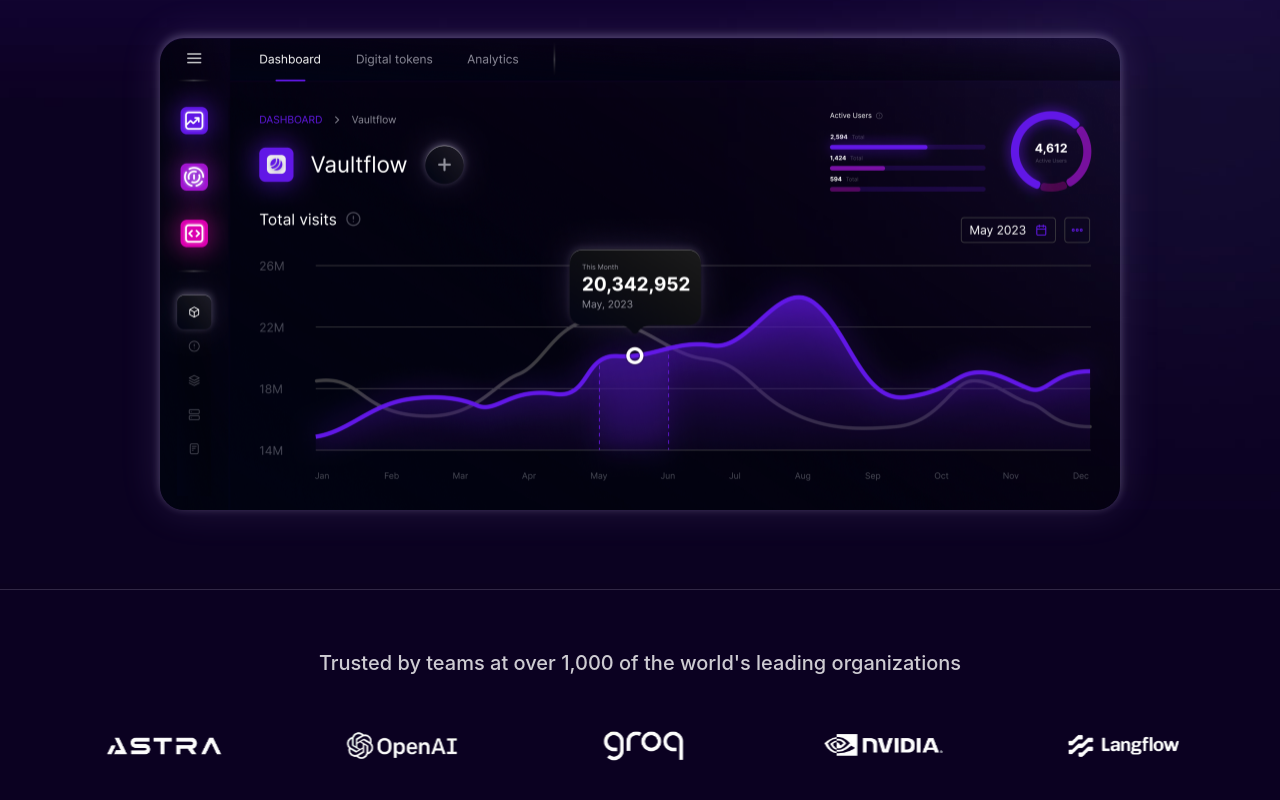
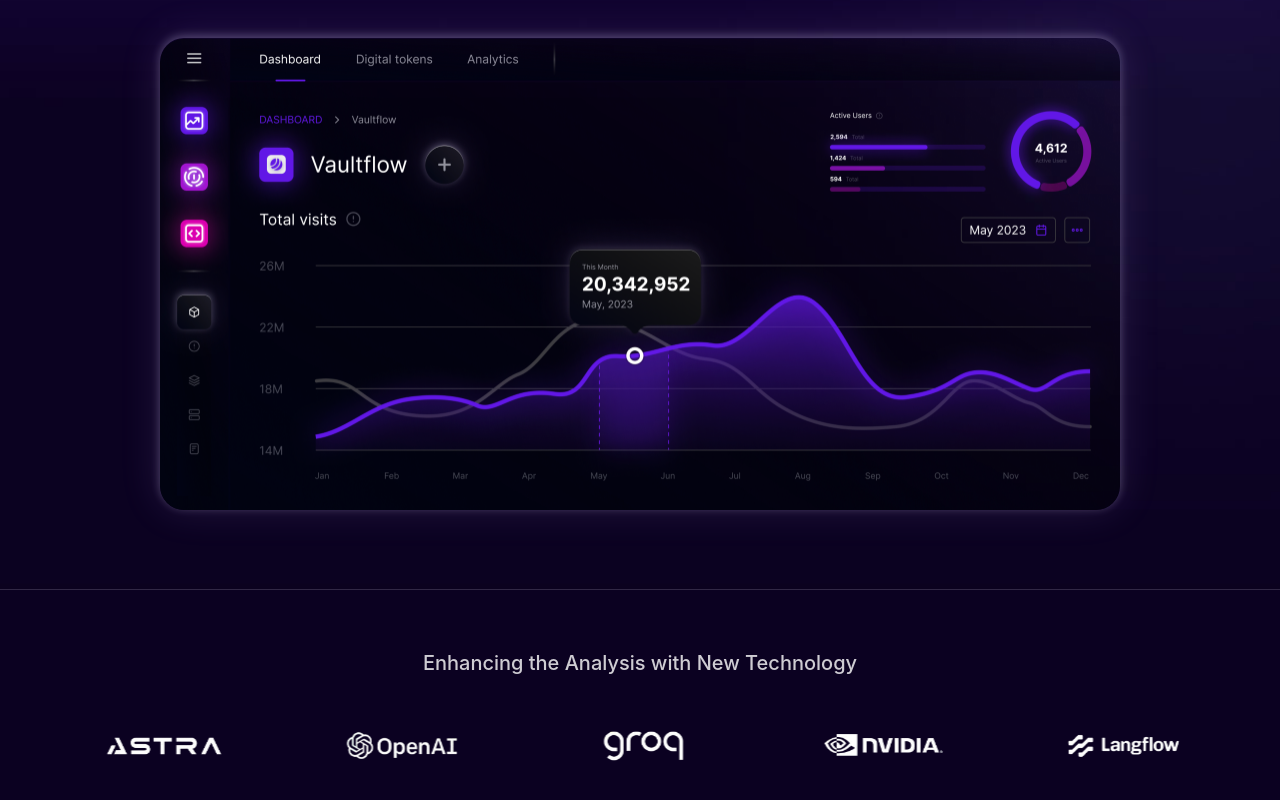
Before and after one commit to viditagrawal56/metricly_hackathon, a React (Vite) app: page / in a window 1280 px wide. Shown: the part 682-1482 px from the top of the page. Built offline with nearby package versions, Linux system fonts and the light colour scheme.

Commit message:
title of Partner section changed

```diff
--- a/src/components/Partner/Partner.tsx
+++ b/src/components/Partner/Partner.tsx
@@ -60,7 +60,7 @@
   return (
     <div className="partner">
       <p>
-        Trusted by teams at over 1,000 of the world's leading organizations
+        Enhancing the Analysis with New Technology
       </p>
       <div className="slider-wrapper">
         <Slider {...settings}>
```
